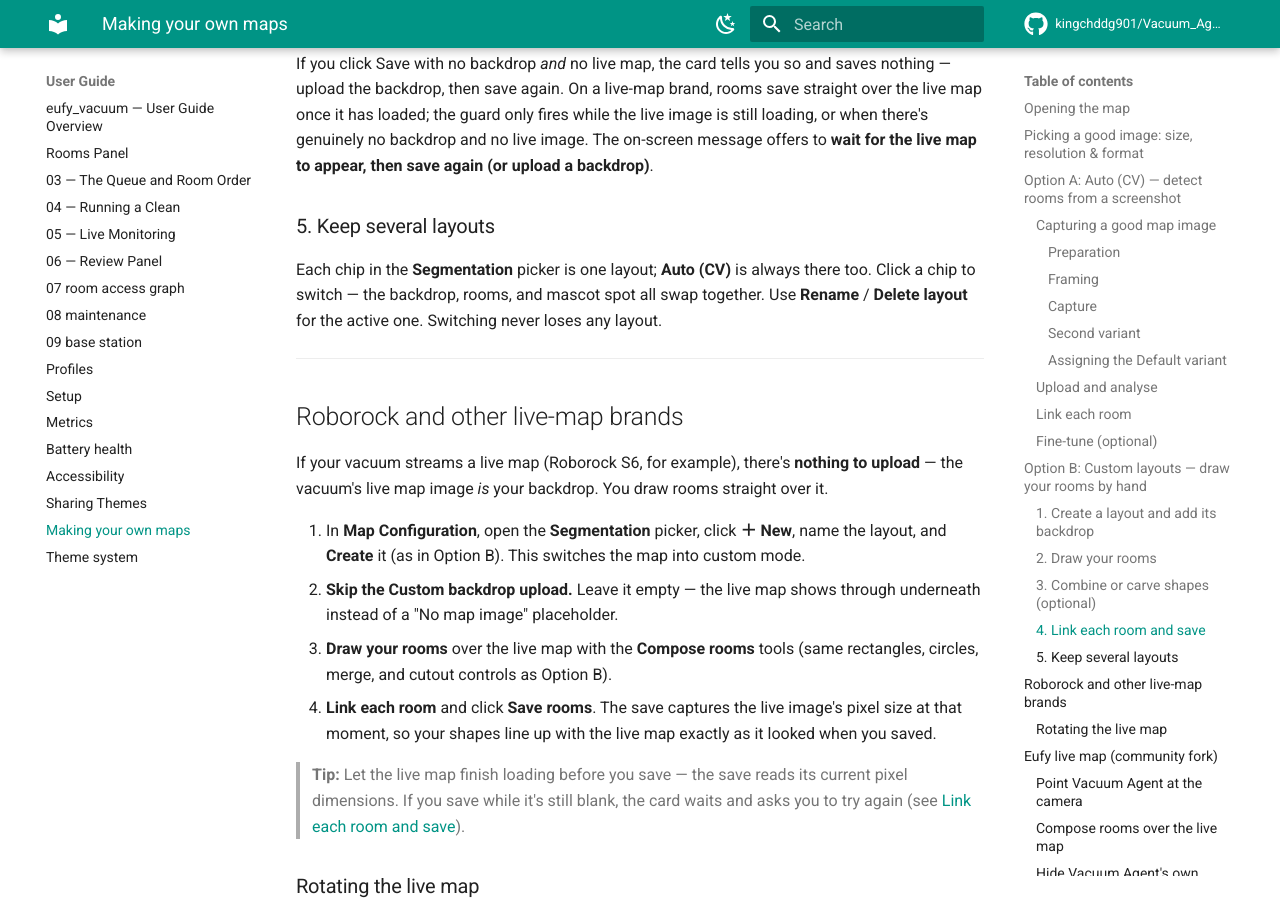
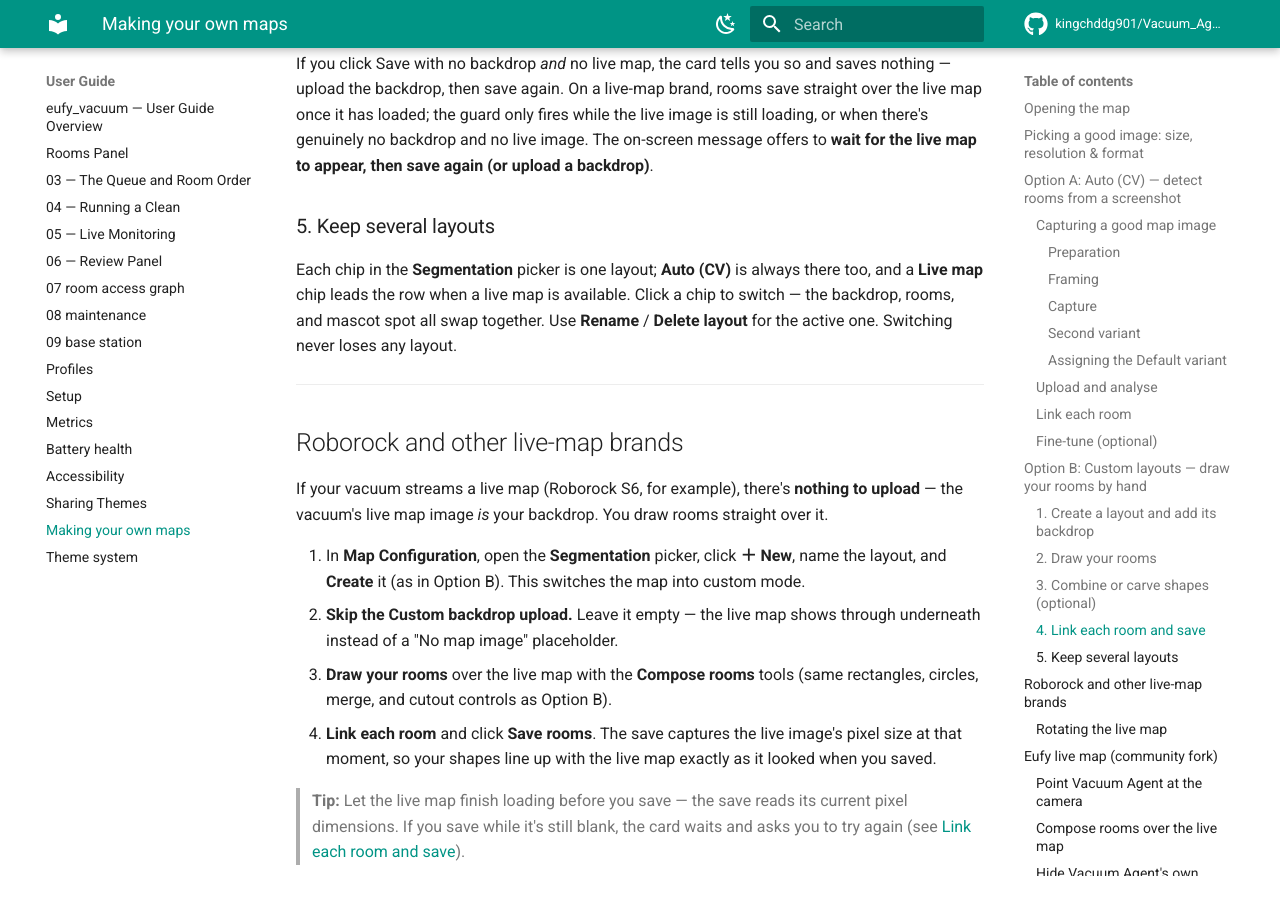
Before and after one commit to kingchddg901/Vacuum_Agent, an MkDocs documentation site: the page built from docs/user-guide/16-making-your-own-maps.md, in a window 1280 px wide and 900 px high, scrolled down 5146 px. Built offline with MkDocs 1.6.1 and Material for MkDocs 9.7.7, drawn with Linux system fonts in a browser that asks for light colours; comment, search, counter and statistics services are not loaded; some of the changed text lies outside the part shown.

Commit message:
docs: fix live-map chip-position wording + complete the layout-summary field list
16-making-your-own-maps: the 'Live map' chip leads the Segmentation row (first), not 'alongside layouts' — corrected both mentions. Added backdrop_source to the get_map_segments layout-summary field list in all four refs that enumerate it (advanced/03-services, advanced/08-map-configuration, dev/03-data-model, dev/19-card-architecture) — the field d41528e added.

Co-Authored-By: Claude Opus 4.8 (1M context) <noreply@anthropic.com>

```diff
--- a/docs/user-guide/16-making-your-own-maps.md
+++ b/docs/user-guide/16-making-your-own-maps.md
@@ -139,7 +139,7 @@ If you click Save with no backdrop *and* no live map, the card tells you so and
 
 ### 5. Keep several layouts
 
-Each chip in the **Segmentation** picker is one layout; **Auto (CV)** is always there too. Click a chip to switch — the backdrop, rooms, and mascot spot all swap together. Use **Rename** / **Delete layout** for the active one. Switching never loses any layout.
+Each chip in the **Segmentation** picker is one layout; **Auto (CV)** is always there too, and a **Live map** chip leads the row when a live map is available. Click a chip to switch — the backdrop, rooms, and mascot spot all swap together. Use **Rename** / **Delete layout** for the active one. Switching never loses any layout.
 
 ---
 
@@ -172,7 +172,7 @@ On the **Setup** tab there's a **Live map camera** dropdown listing your camera/
 
 ### Compose rooms over the live map
 
-1. In **Map Configuration**, open the **Segmentation** picker. When a live map is available, a **Live map** chip appears alongside your layouts. Click it.
+1. In **Map Configuration**, open the **Segmentation** picker. When a live map is available, a **Live map** chip leads the row (before **Auto (CV)** and your layouts). Click it.
 2. This creates (or selects) a layout pinned to the live backdrop — **no upload**. The live image shows through underneath instead of a "No map image" placeholder, and a live-pinned layout always shows the live image even if a backdrop was uploaded.
 3. **Draw your rooms** over the live map with the **Compose rooms** tools (the same rectangles, circles, merge, and cutout controls as Option B), then **Link each room** and click **Save rooms**. Your rooms become tap-selectable, just like any custom layout.
 
```
Also changed, not shown: docs/advanced/03-services.md (+1 -1 lines), docs/advanced/08-map-configuration.md (+1 -1 lines), docs/dev/03-data-model.md (+1 -1 lines), docs/dev/19-card-architecture.md (+1 -1 lines).
